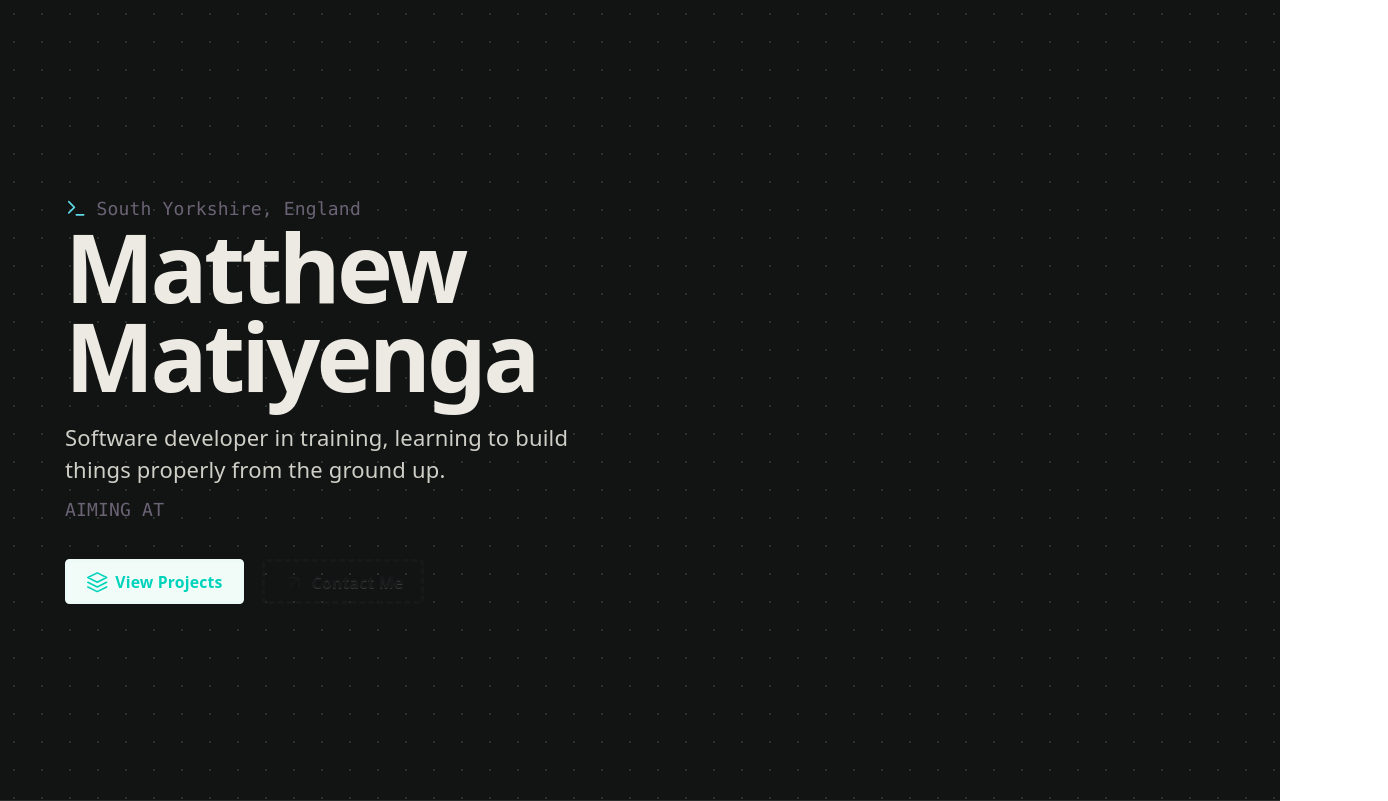
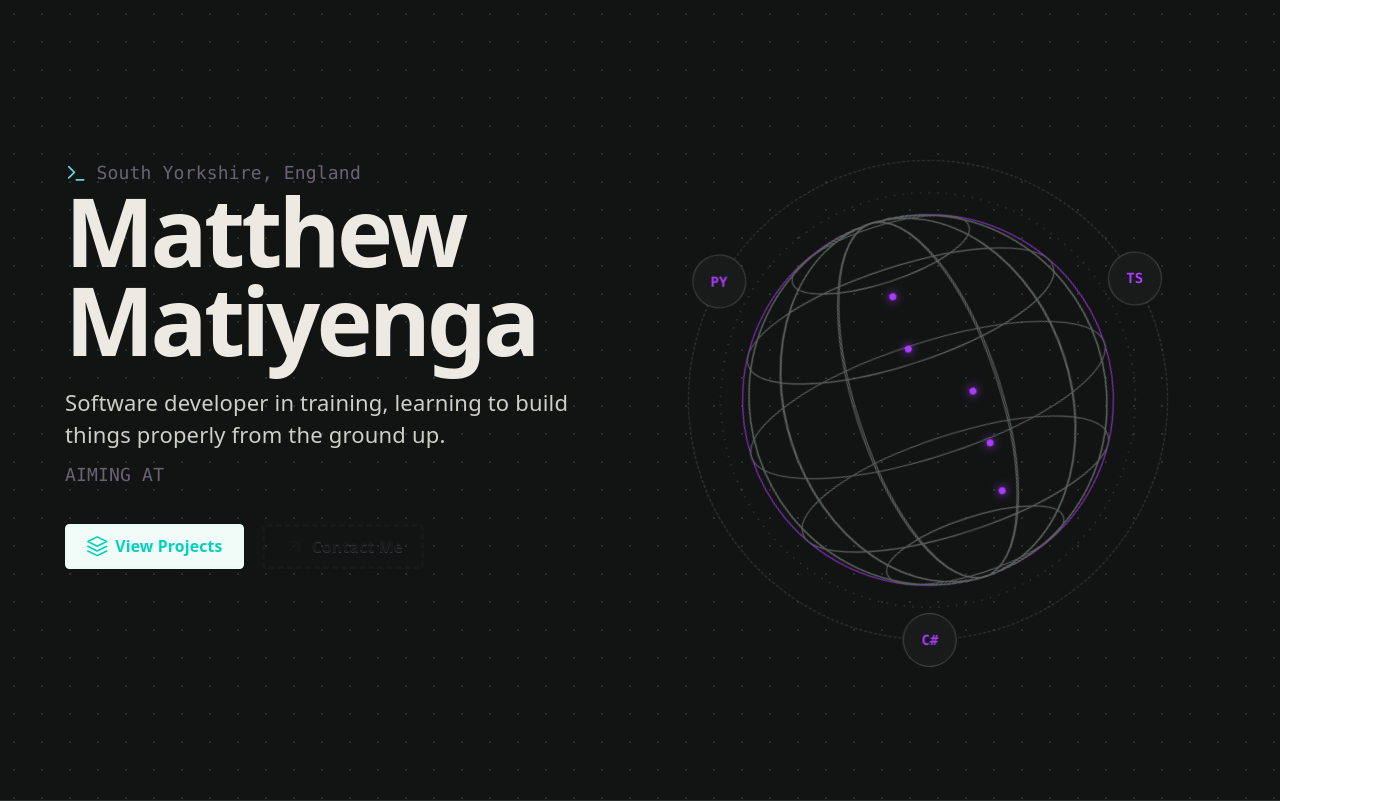
Before and after one commit to raze-raptor/TypescriptPortfolio, a React (Vite) app: page / in a window 1280 px wide. Shown: the top 801 px of the page, 1388 px wide, since content can reach past the window. Built offline with nearby package versions, Linux system fonts and the light colour scheme.

Commit message:
Spinning Globe: Claude added the spinning globe. I'm dedicated, but not dedicated enough to make a spinning svg globe 😂

```diff
--- a/src/App.tsx
+++ b/src/App.tsx
@@ -38,7 +38,35 @@ View Projects</button>
 
             </div>
             <div id="right-hero" className="flex-1">
-              {/* where the globe will be */}
+              <div className="relative w-full max-w-[480px] mx-auto aspect-square">
+                <div className="orbit" aria-hidden="true">
+                  <div className="orbit-slot"><div className="orbit-chip"><span>TS</span></div></div>
+                  <div className="orbit-slot b"><div className="orbit-chip"><span>C#</span></div></div>
+                  <div className="orbit-slot c"><div className="orbit-chip"><span>PY</span></div></div>
+                </div>
+                <svg viewBox="-20 -20 440 440" role="img" aria-label="Slowly rotating wireframe globe" className="absolute inset-0 w-full h-full overflow-visible">
+                  <g transform="rotate(-18 200 200)" fill="none" style={{ stroke: '#5B625E', strokeWidth: 1 }}>
+                    <circle className="globe-ring" cx="200" cy="200" r="190" style={{ stroke: '#444A47', strokeDasharray: '1 7' }} />
+                    <circle cx="200" cy="200" r="170" style={{ stroke: 'var(--accent)', strokeOpacity: 0.75 }} />
+                    <ellipse cx="200" cy="200" rx="170" ry="52" />
+                    <ellipse cx="200" cy="119" rx="147" ry="45" />
+                    <ellipse cx="200" cy="281" rx="147" ry="45" />
+                    <ellipse cx="200" cy="60" rx="85" ry="26" />
+                    <ellipse cx="200" cy="340" rx="85" ry="26" />
+                    <ellipse className="globe-meridian" cx="200" cy="200" rx="170" ry="170" style={{ animationDelay: '0s' }} />
+                    <ellipse className="globe-meridian" cx="200" cy="200" rx="170" ry="170" style={{ animationDelay: '-4s' }} />
+                    <ellipse className="globe-meridian" cx="200" cy="200" rx="170" ry="170" style={{ animationDelay: '-8s' }} />
+                    <ellipse className="globe-meridian" cx="200" cy="200" rx="170" ry="170" style={{ animationDelay: '-12s' }} />
+                    <ellipse className="globe-meridian" cx="200" cy="200" rx="170" ry="170" style={{ animationDelay: '-16s' }} />
+                    <ellipse className="globe-meridian" cx="200" cy="200" rx="170" ry="170" style={{ animationDelay: '-20s' }} />
+                    <circle className="globe-dot" cx="200" cy="150" r="3.2" style={{ '--a': '48px', '--b': '350px', fill: 'var(--accent)', stroke: 'none' } as React.CSSProperties} />
+                    <circle className="globe-dot" cx="200" cy="205" r="3.2" style={{ '--a': '340px', '--b': '40px', fill: 'var(--accent)', stroke: 'none', animationDuration: '15s' } as React.CSSProperties} />
+                    <circle className="globe-dot" cx="200" cy="255" r="3.2" style={{ '--a': '70px', '--b': '330px', fill: 'var(--accent)', stroke: 'none', animationDuration: '10s' } as React.CSSProperties} />
+                    <circle className="globe-dot" cx="200" cy="100" r="3.2" style={{ '--a': '130px', '--b': '290px', fill: 'var(--accent)', stroke: 'none', animationDuration: '13s' } as React.CSSProperties} />
+                    <circle className="globe-dot" cx="200" cy="300" r="3.2" style={{ '--a': '280px', '--b': '120px', fill: 'var(--accent)', stroke: 'none', animationDuration: '17s' } as React.CSSProperties} />
+                  </g>
+                </svg>
+              </div>
             </div>
         </div>
       </section>
--- a/src/index.css
+++ b/src/index.css
@@ -96,3 +96,85 @@
 .role-word:nth-child(2) { animation-delay: 3s; }
 .role-word:nth-child(3) { animation-delay: 6s; }
 .role-word:nth-child(4) { animation-delay: 9s; }
+
+/* globe */
+
+.globe-ring {
+  transform-origin: 200px 200px;
+  animation: globeTurn 120s linear infinite;
+}
+@keyframes globeTurn {
+  to { transform: rotate(360deg); }
+}
+
+.globe-meridian {
+  animation: globeMeridian 24s linear infinite;
+}
+@keyframes globeMeridian {
+  0% { rx: 170px; animation-timing-function: cubic-bezier(.45,.05,.9,.55); }
+  50% { rx: 0px; animation-timing-function: cubic-bezier(.1,.45,.55,.95); }
+  100% { rx: 170px; }
+}
+
+.globe-dot {
+  animation: globeSway 12s ease-in-out infinite alternate;
+  filter: drop-shadow(0 0 4px var(--accent));
+}
+@keyframes globeSway {
+  from { cx: var(--a); }
+  to { cx: var(--b); }
+}
+
+@media (prefers-reduced-motion: reduce) {
+  .globe-ring, .globe-meridian, .globe-dot { animation: none; }
+}
+
+/* orbiting language chips */
+
+.orbit {
+  position: absolute;
+  inset: 0;
+  animation: orbitSpin 36s linear infinite;
+}
+.orbit::before {
+  content: '';
+  position: absolute;
+  inset: 0;
+  border: 1px dashed #3A3F3C;
+  border-radius: 50%;
+}
+.orbit-slot { position: absolute; inset: 0; }
+.orbit-slot.b { transform: rotate(120deg); }
+.orbit-slot.c { transform: rotate(240deg); }
+
+.orbit-chip {
+  position: absolute;
+  left: 50%;
+  top: 0;
+  width: 54px;
+  height: 54px;
+  margin: -27px 0 0 -27px;
+  border-radius: 50%;
+  background: #181B1A;
+  border: 1px solid #444A47;
+  display: flex;
+  align-items: center;
+  justify-content: center;
+}
+.orbit-chip > span {
+  display: flex;
+  font: 700 14px var(--jetbrains);
+  color: var(--accent);
+  animation: orbitCounter0 36s linear infinite;
+}
+.orbit-slot.b .orbit-chip > span { animation-name: orbitCounter1; }
+.orbit-slot.c .orbit-chip > span { animation-name: orbitCounter2; }
+
+@keyframes orbitSpin { to { transform: rotate(360deg); } }
+@keyframes orbitCounter0 { to { transform: rotate(-360deg); } }
+@keyframes orbitCounter1 { from { transform: rotate(-120deg); } to { transform: rotate(-480deg); } }
+@keyframes orbitCounter2 { from { transform: rotate(-240deg); } to { transform: rotate(-600deg); } }
+
+@media (prefers-reduced-motion: reduce) {
+  .orbit, .orbit-chip > span { animation: none; }
+}
```
Also changed, not shown: 1 other file (tests, documents, lock files or other folders).
